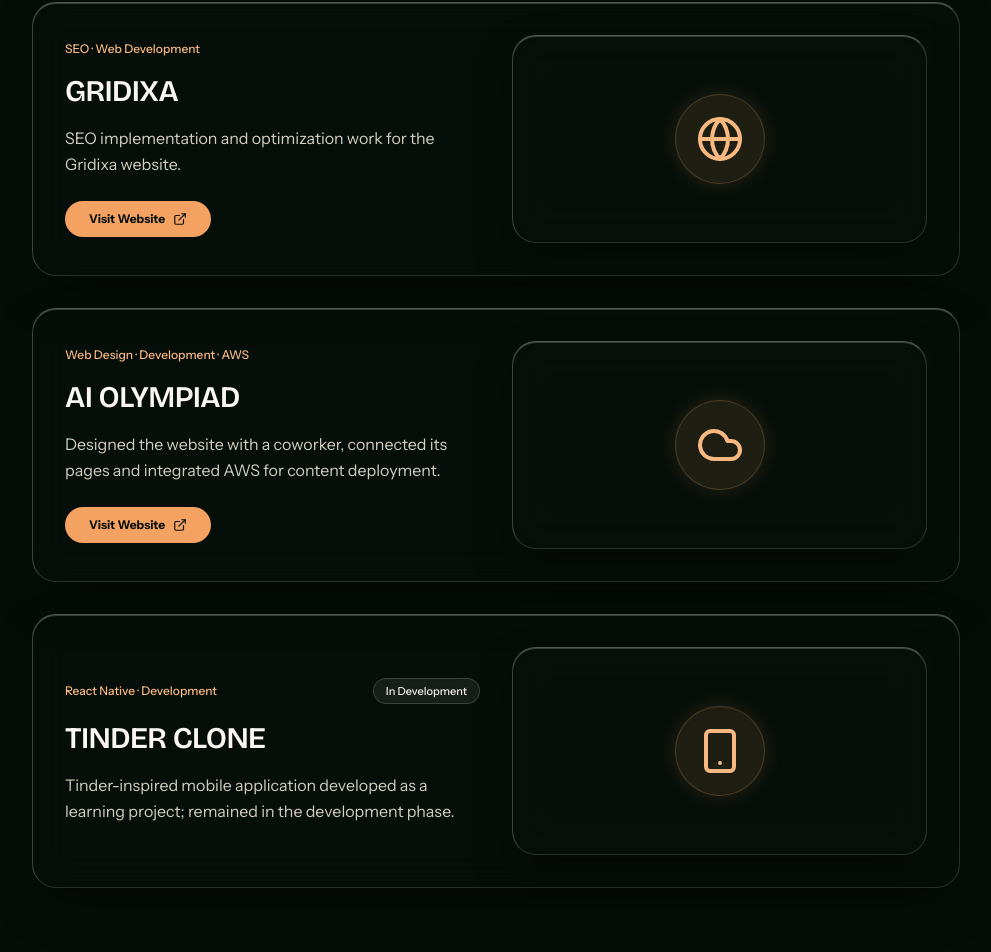
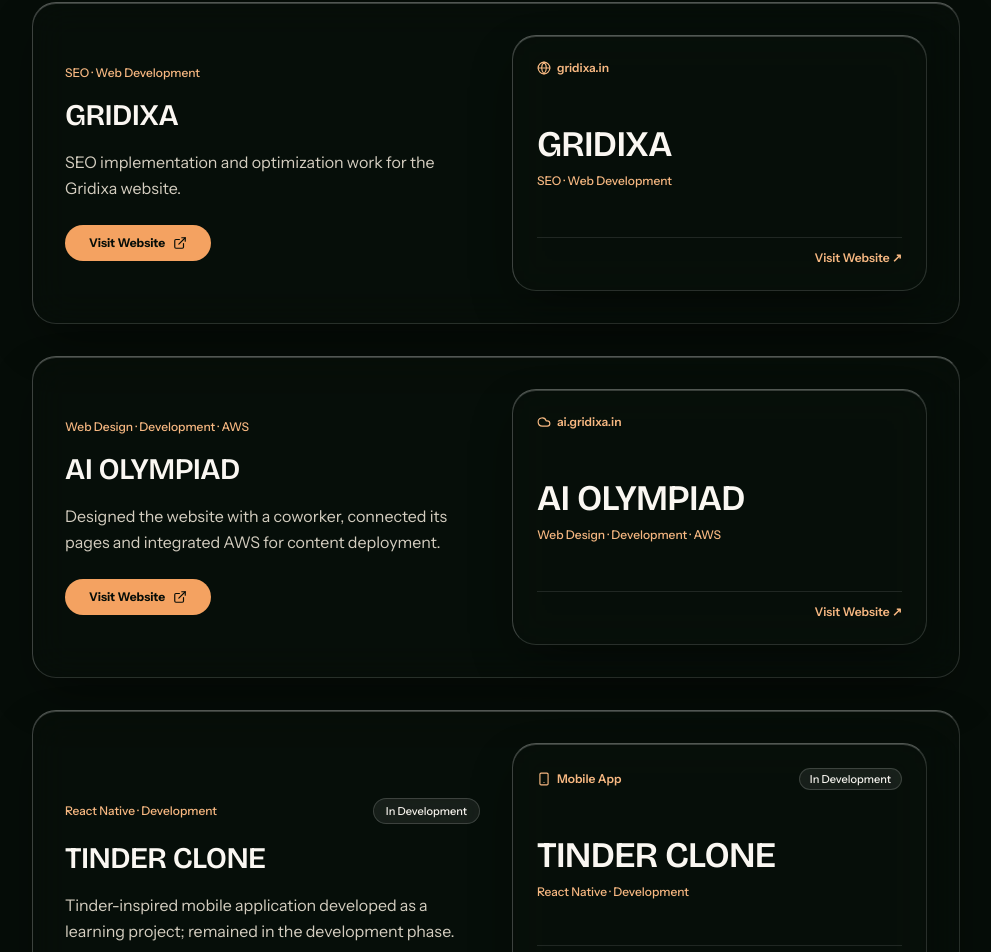
Before and after one commit to saikrishnapaila28/saikrishnaweb, a Next.js app: page / in a window 1280 px wide. Shown: the part 2825-3777 px from the top of the page, without its empty margins (144-1135 px from the left). Built offline with nearby package versions, Linux system fonts and the light colour scheme; no server answers.

Commit message:
Restore approved detailed glass preview panel for Selected Work cards

```diff
--- a/src/components/ProjectCardVisual.tsx
+++ b/src/components/ProjectCardVisual.tsx
@@ -7,9 +7,25 @@
 export default function ProjectCardVisual({ projectId }: ProjectCardVisualProps) {
   if (projectId === "gridixa") {
     return (
-      <div className="relative w-full h-44 sm:h-52 glass-3d-plane rounded-2xl overflow-hidden p-6 flex items-center justify-center border border-white/15 shadow-xl group">
-        <div className="p-5 rounded-full bg-golden-500/10 border border-golden-400/20 text-golden-400 group-hover:scale-110 group-hover:bg-golden-500/20 transition-all duration-300 shadow-[0_0_20px_rgba(244,162,97,0.15)]">
-          <Globe className="w-10 h-10 sm:w-12 sm:h-12" />
+      <div className="relative w-full h-56 sm:h-64 glass-3d-plane text-paper-50 rounded-2xl overflow-hidden p-6 flex flex-col justify-between border border-white/15 shadow-xl group">
+        <div className="flex items-center justify-between font-cozy text-xs text-golden-400">
+          <span className="flex items-center gap-1.5 font-semibold">
+            <Globe className="w-3.5 h-3.5 text-golden-400" />
+            <span>gridixa.in</span>
+          </span>
+        </div>
+
+        <div className="space-y-2 my-auto">
+          <div className="font-display font-semibold text-3xl sm:text-4xl text-paper-50 group-hover:translate-x-2 transition-transform duration-300">
+            GRIDIXA
+          </div>
+          <p className="text-xs text-golden-400 font-cozy font-medium">
+            SEO · Web Development
+          </p>
+        </div>
+
+        <div className="flex items-center justify-end text-xs font-cozy text-golden-400 pt-3 border-t border-white/10">
+          <span className="font-semibold">Visit Website ↗</span>
         </div>
       </div>
     );
@@ -17,19 +33,55 @@
 
   if (projectId === "ai-olympiad") {
     return (
-      <div className="relative w-full h-44 sm:h-52 glass-3d-plane rounded-2xl overflow-hidden p-6 flex items-center justify-center border border-white/15 shadow-xl group">
-        <div className="p-5 rounded-full bg-golden-500/10 border border-golden-400/20 text-golden-400 group-hover:scale-110 group-hover:bg-golden-500/20 transition-all duration-300 shadow-[0_0_20px_rgba(244,162,97,0.15)]">
-          <Cloud className="w-10 h-10 sm:w-12 sm:h-12" />
+      <div className="relative w-full h-56 sm:h-64 glass-3d-plane text-paper-50 rounded-2xl overflow-hidden p-6 flex flex-col justify-between border border-white/15 shadow-xl group">
+        <div className="flex items-center justify-between font-cozy text-xs text-golden-400">
+          <span className="flex items-center gap-1.5 font-semibold">
+            <Cloud className="w-3.5 h-3.5 text-golden-400" />
+            <span>ai.gridixa.in</span>
+          </span>
+        </div>
+
+        <div className="space-y-2 my-auto">
+          <div className="font-display font-semibold text-3xl sm:text-4xl text-paper-50 group-hover:translate-x-2 transition-transform duration-300">
+            AI OLYMPIAD
+          </div>
+          <p className="text-xs text-golden-400 font-cozy font-medium">
+            Web Design · Development · AWS
+          </p>
+        </div>
+
+        <div className="flex items-center justify-end text-xs font-cozy text-golden-400 pt-3 border-t border-white/10">
+          <span className="font-semibold">Visit Website ↗</span>
         </div>
       </div>
     );
   }
 
-  // Tinder Clone Visual Graphic
+  // Tinder Clone
   return (
-    <div className="relative w-full h-44 sm:h-52 glass-3d-plane rounded-2xl overflow-hidden p-6 flex items-center justify-center border border-white/15 shadow-xl group">
-      <div className="p-5 rounded-full bg-golden-500/10 border border-golden-400/20 text-golden-400 group-hover:scale-110 group-hover:bg-golden-500/20 transition-all duration-300 shadow-[0_0_20px_rgba(244,162,97,0.15)]">
-        <Smartphone className="w-10 h-10 sm:w-12 sm:h-12" />
+    <div className="relative w-full h-56 sm:h-64 glass-3d-plane text-paper-50 rounded-2xl overflow-hidden p-6 flex flex-col justify-between border border-white/15 shadow-xl group">
+      <div className="flex items-center justify-between font-cozy text-xs text-golden-400">
+        <span className="flex items-center gap-1.5 font-semibold">
+          <Smartphone className="w-3.5 h-3.5 text-golden-400" />
+          <span>Mobile App</span>
+        </span>
+        <span className="px-2.5 py-0.5 glass-pill-apple text-[11px] font-cozy text-golden-300 font-medium">
+          In Development
+        </span>
+      </div>
+
+      <div className="space-y-2 my-auto">
+        <div className="font-display font-semibold text-3xl sm:text-4xl text-paper-50 group-hover:translate-x-2 transition-transform duration-300">
+          TINDER CLONE
+        </div>
+        <p className="text-xs text-golden-400 font-cozy font-medium">
+          React Native · Development
+        </p>
+      </div>
+
+      <div className="flex items-center justify-between text-xs font-cozy text-paper-400 pt-3 border-t border-white/10">
+        <span>React Native</span>
+        <span className="text-golden-300 font-medium">In Development</span>
       </div>
     </div>
   );
```
